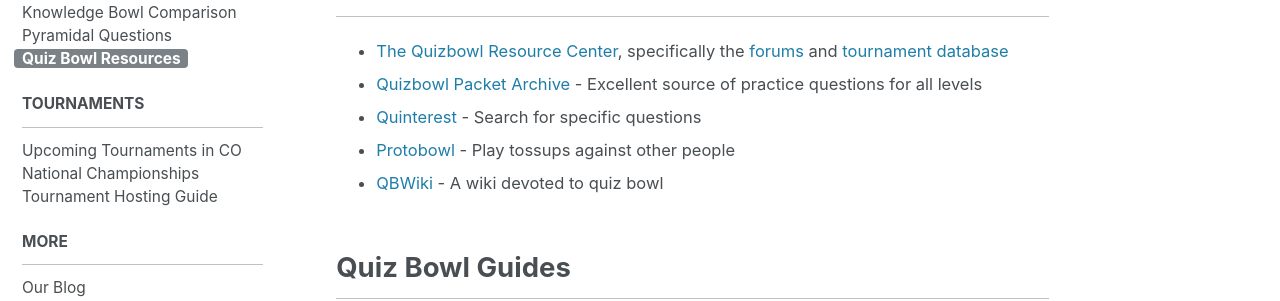
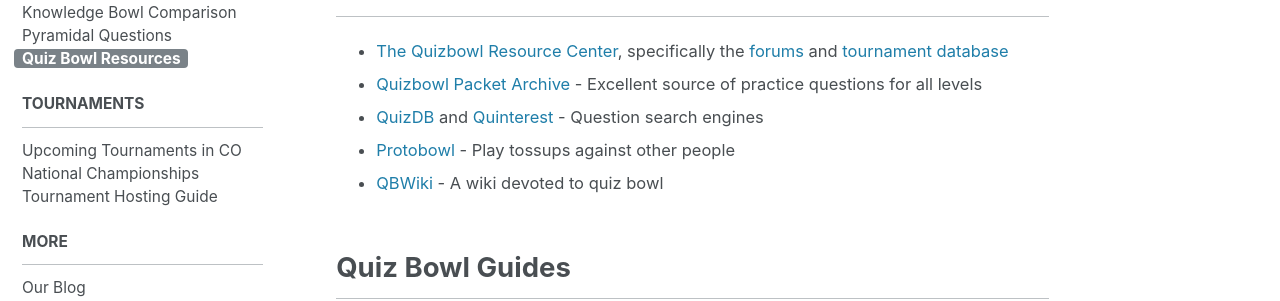
Before and after one commit to matt2718/colorado-qb, a Jekyll site: the page built from _pages/info/resources.md, in a window 1280 px wide and 1276 px high. Shown: the part 284-585 px from the top of the window. Built offline with Jekyll 4.4.1, drawn with Linux system fonts in a browser that asks for light colours.

Commit message:
Added link to QuizDB

```diff
--- a/_pages/info/resources.md
+++ b/_pages/info/resources.md
@@ -10,7 +10,8 @@
     http://hsquizbowl.org/db/tournaments/)
 * [Quizbowl Packet Archive](http://quizbowlpackets.com/) - Excellent source of
     practice questions for all levels
-* [Quinterest](http://www.quinterest.org/) - Search for specific questions
+* [QuizDB](https://www.quizdb.org/) and [Quinterest](http://www.quinterest.org/
+    ) - Question search engines
 * [Protobowl](http://protobowl.com/) - Play tossups against other people
 * [QBWiki](https://www.qbwiki.com/wiki/Main_Page) - A wiki devoted to quiz bowl
 
```
